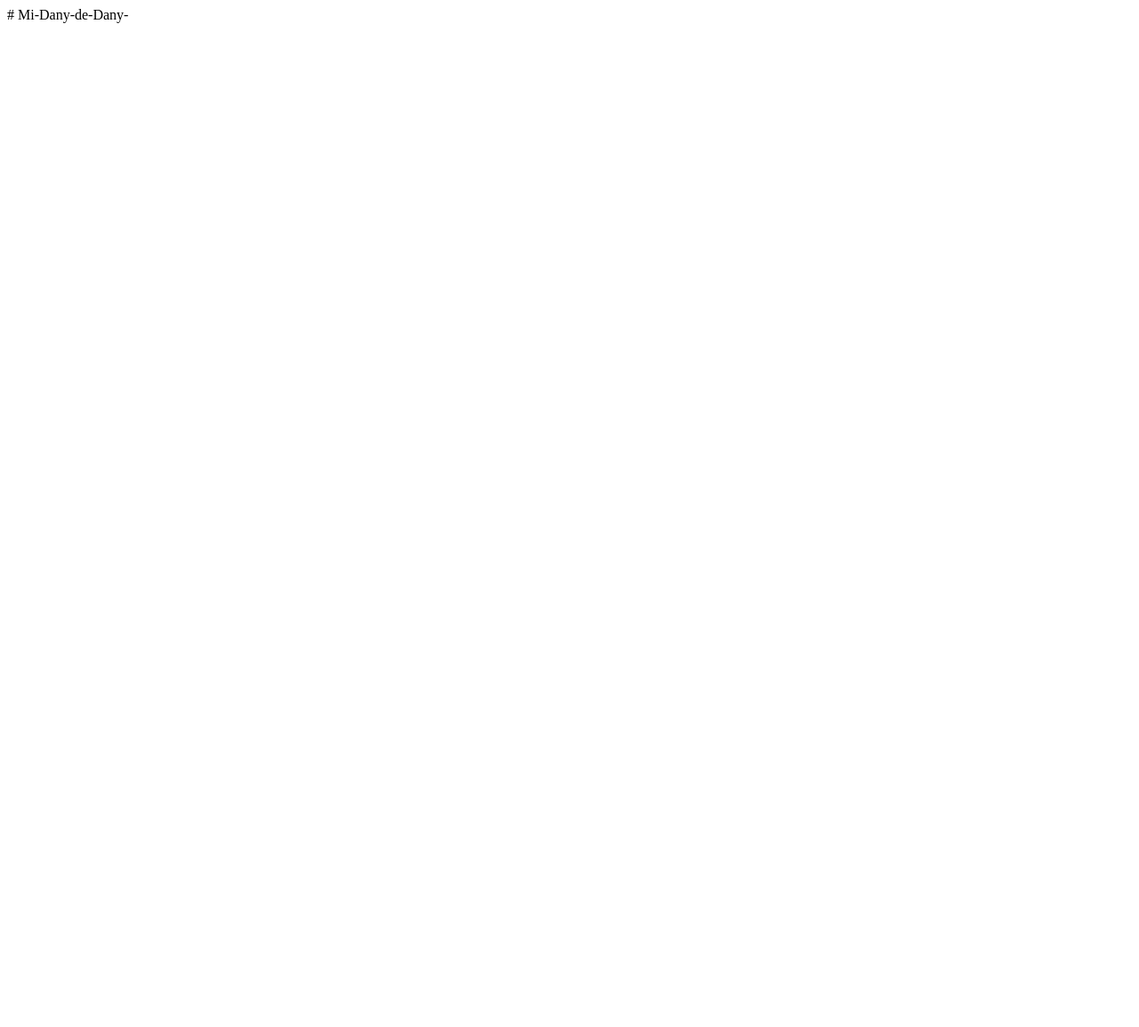
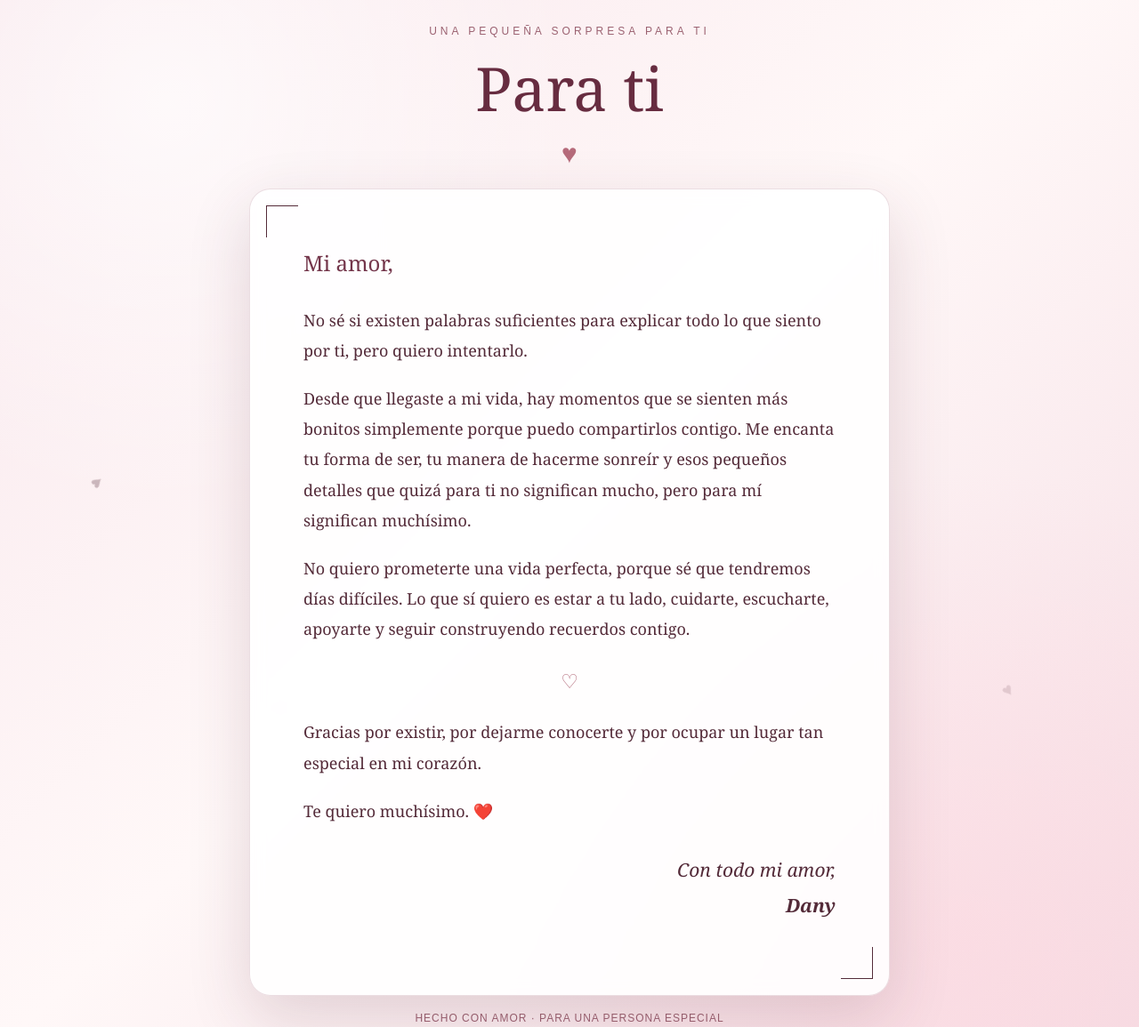
Before and after one commit to Dany090821/Mi-Dany-de-Dany-, a plain HTML site: page index.html in a window 1280 px wide. Shown: the top 1155 px of the page at 89% size. Before the commit the page ends 800 px from the top, so only its background shows below. Drawn offline with Linux system fonts and the light colour scheme.

Commit message:
Add files via upload

```diff
--- a/index.html
+++ b/index.html
@@ -1 +1,61 @@
-# Mi-Dany-de-Dany-
+<!DOCTYPE html>
+<html lang="es">
+<head>
+<meta charset="UTF-8">
+<meta name="viewport" content="width=device-width, initial-scale=1.0">
+<title>Una carta para ti ❤️</title>
+<meta name="theme-color" content="#6b3044">
+<style>
+*{box-sizing:border-box}
+html,body{margin:0;min-height:100%;font-family:Georgia,"Times New Roman",serif}
+body{background:radial-gradient(circle at 15% 10%,rgba(255,255,255,.7),transparent 30%),radial-gradient(circle at 85% 90%,rgba(255,210,220,.4),transparent 35%),linear-gradient(135deg,#f9e8ed,#fff8f8 48%,#f5dce3);color:#542b39;display:flex;justify-content:center;align-items:center;padding:28px 16px;overflow-x:hidden}
+.petals{position:fixed;inset:0;pointer-events:none;overflow:hidden}
+.petal{position:absolute;top:-30px;font-size:20px;opacity:.65;animation:fall linear infinite}
+@keyframes fall{to{transform:translateY(110vh) rotate(360deg);opacity:.1}}
+.wrap{width:min(720px,100%);position:relative;z-index:2}
+.intro{text-align:center;margin-bottom:20px}
+.tiny{letter-spacing:4px;text-transform:uppercase;font:12px Arial,sans-serif;color:#9b6271}
+h1{font-size:clamp(38px,9vw,68px);font-weight:normal;margin:10px 0 6px;color:#672c40}
+.heart{font-size:30px;color:#b66b7b}
+.card{background:rgba(255,255,255,.9);backdrop-filter:blur(8px);border:1px solid rgba(145,74,94,.18);border-radius:24px;padding:clamp(28px,7vw,60px);box-shadow:0 24px 70px rgba(90,38,55,.16);position:relative}
+.card:before,.card:after{content:"";position:absolute;width:35px;height:35px;border-color:#d7a1ad}
+.card:before{left:18px;top:18px;border-left:1px solid;border-top:1px solid}
+.card:after{right:18px;bottom:18px;border-right:1px solid;border-bottom:1px solid}
+.salute{font-size:24px;margin:0 0 24px;color:#74364b}
+p{font-size:18px;line-height:1.9;margin:0 0 20px}
+.divider{text-align:center;color:#b46c7b;font-size:22px;margin:26px 0}
+.signature{text-align:right;margin-top:30px;font-style:italic;font-size:21px}
+.footer{text-align:center;margin-top:18px;font:12px Arial,sans-serif;letter-spacing:1px;color:#9b6271}
+</style>
+</head>
+<body>
+<div class="petals">
+<span class="petal" style="left:8%;animation-duration:11s;animation-delay:-2s">♥</span>
+<span class="petal" style="left:24%;animation-duration:14s;animation-delay:-8s">♡</span>
+<span class="petal" style="left:47%;animation-duration:12s;animation-delay:-5s">♥</span>
+<span class="petal" style="left:69%;animation-duration:15s;animation-delay:-10s">♡</span>
+<span class="petal" style="left:88%;animation-duration:10s;animation-delay:-4s">♥</span>
+</div>
+
+<main class="wrap">
+<header class="intro">
+<div class="tiny">Una pequeña sorpresa para ti</div>
+<h1>Para ti</h1>
+<div class="heart">♥</div>
+</header>
+
+<section class="card">
+<p class="salute">Mi amor,</p>
+<p>No sé si existen palabras suficientes para explicar todo lo que siento por ti, pero quiero intentarlo.</p>
+<p>Desde que llegaste a mi vida, hay momentos que se sienten más bonitos simplemente porque puedo compartirlos contigo. Me encanta tu forma de ser, tu manera de hacerme sonreír y esos pequeños detalles que quizá para ti no significan mucho, pero para mí significan muchísimo.</p>
+<p>No quiero prometerte una vida perfecta, porque sé que tendremos días difíciles. Lo que sí quiero es estar a tu lado, cuidarte, escucharte, apoyarte y seguir construyendo recuerdos contigo.</p>
+<div class="divider">♡</div>
+<p>Gracias por existir, por dejarme conocerte y por ocupar un lugar tan especial en mi corazón.</p>
+<p>Te quiero muchísimo. ❤️</p>
+<p class="signature">Con todo mi amor,<br><strong>Dany</strong></p>
+</section>
+
+<div class="footer">HECHO CON AMOR · PARA UNA PERSONA ESPECIAL</div>
+</main>
+</body>
+</html>
```
